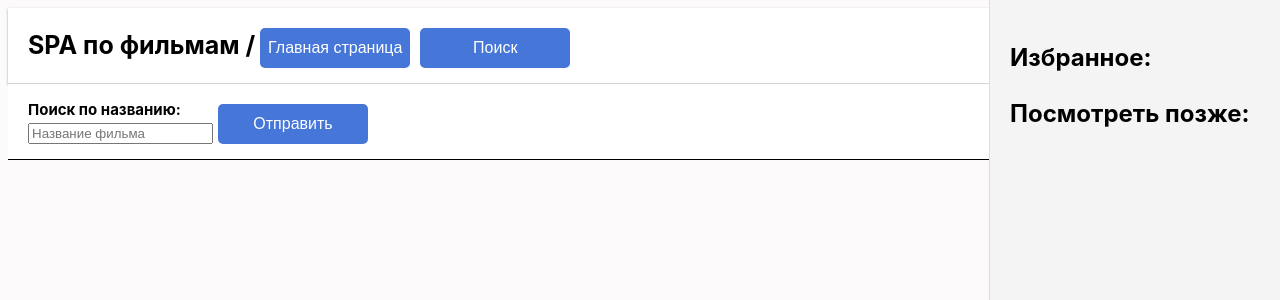
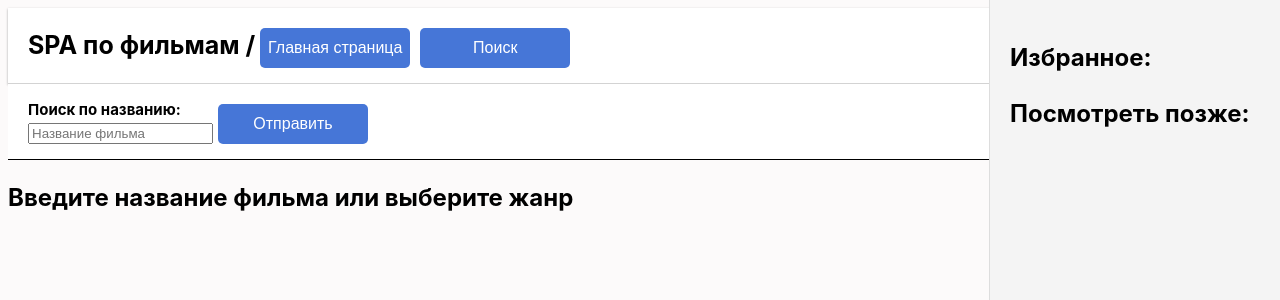
Before and after one commit to AfanasevAndU/SP_Task5, a React (Vite) app: page /search in a window 1280 px wide. Shown: the top 300 px of the page. Built offline with nearby package versions, Linux system fonts and the light colour scheme.

Commit message:
Документация и финальные исправления

```diff
--- a/src/app/Router.tsx
+++ b/src/app/Router.tsx
@@ -1,5 +1,5 @@
 import { Route, Routes } from "react-router-dom";
-import MoviePage from "../pages/moviePage";
+import MoviePage from "../pages/movie";
 import MoviesPage from "../pages/movies";
 import MovieSearchPage from "../pages/movieSearch";
 
--- a/src/pages/moviePage.tsx
+++ b/src/pages/movie.tsx
@@ -49,7 +49,8 @@ function MoviePage() {
           <h1>{movie.title}</h1>
           <p>Рейтинг фильма: {movie.vote_average}</p>
           <img src={`https://image.tmdb.org/t/p/w500/${movie.poster_path}`} />
-          <p>{movie.overview}</p>
+          <div style={{ width: "750px" }}>{movie.overview}</div>
+
           <h2>Комментарии к фильму</h2>
           <div>
             {comments
--- a/src/pages/movieSearch.tsx
+++ b/src/pages/movieSearch.tsx
@@ -118,7 +118,8 @@ function MovieSearchPage() {
         </Form>
       </Container>
       <div>
-        {filteredMovies?.length === movies.results?.length ? (
+        {filteredMovies?.length === movies.results?.length ||
+        filteredMovies.length === 0 ? (
           <h2>Введите название фильма или выберите жанр</h2>
         ) : (
           filteredMovies.map((movie, index) => (
--- a/src/pages/movies.tsx
+++ b/src/pages/movies.tsx
@@ -73,7 +73,7 @@ const MoviesPage = () => {
   }, [movies]);
 
   if (moviesError || genresError) {
-    return <h2>Ошибка, попробуйте позже</h2>;
+    return <h2>Ошибка, попробуйте включить VPN</h2>;
   }
 
   if (moviesLoading || genresLoading) {
@@ -117,12 +117,10 @@ const MoviesPage = () => {
 
   const handleGenreChange = (selectedGenre: Option | null) => {
     setSelectedGenre(selectedGenre);
-    console.log(selectedGenre);
   };
 
   const HandleGenreReset = () => {
     setSelectedGenre(null);
-    console.log(selectedGenre);
   };
 
   const handleSortByRating = () => {
--- a/src/store/genre.Slice.ts
+++ b/src/store/genre.Slice.ts
@@ -20,7 +20,6 @@ const fetchGenresData = createAsyncThunk("movie/fetchGenresData", async () => {
     `https://api.themoviedb.org/3/genre/movie/list?api_key=70c2db40c936ec13adfbb528363439b7`
   );
   const genres = await response.data;
-  console.log(genres);
   return genres;
 });
 
--- a/src/store/movieSlice.ts
+++ b/src/store/movieSlice.ts
@@ -24,7 +24,7 @@ const fetchMovieData = createAsyncThunk("movie/fetchMoviesData", async () => {
     `https://api.themoviedb.org/3/movie/popular?api_key=70c2db40c936ec13adfbb528363439b7`
   );
   const movies = await response.data;
-  console.log(movies);
+
   return movies;
 });
 
```
Also changed, not shown: 1 other file (tests, documents, lock files or other folders).
